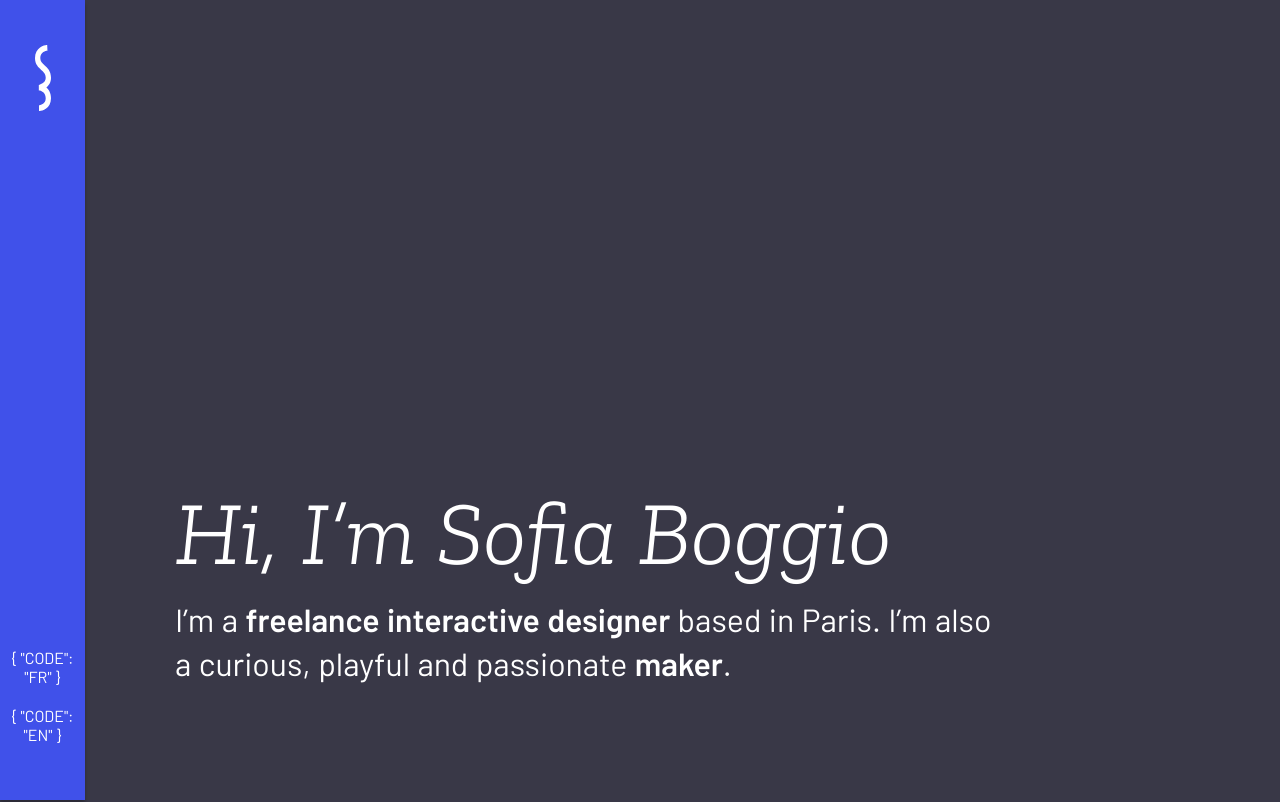
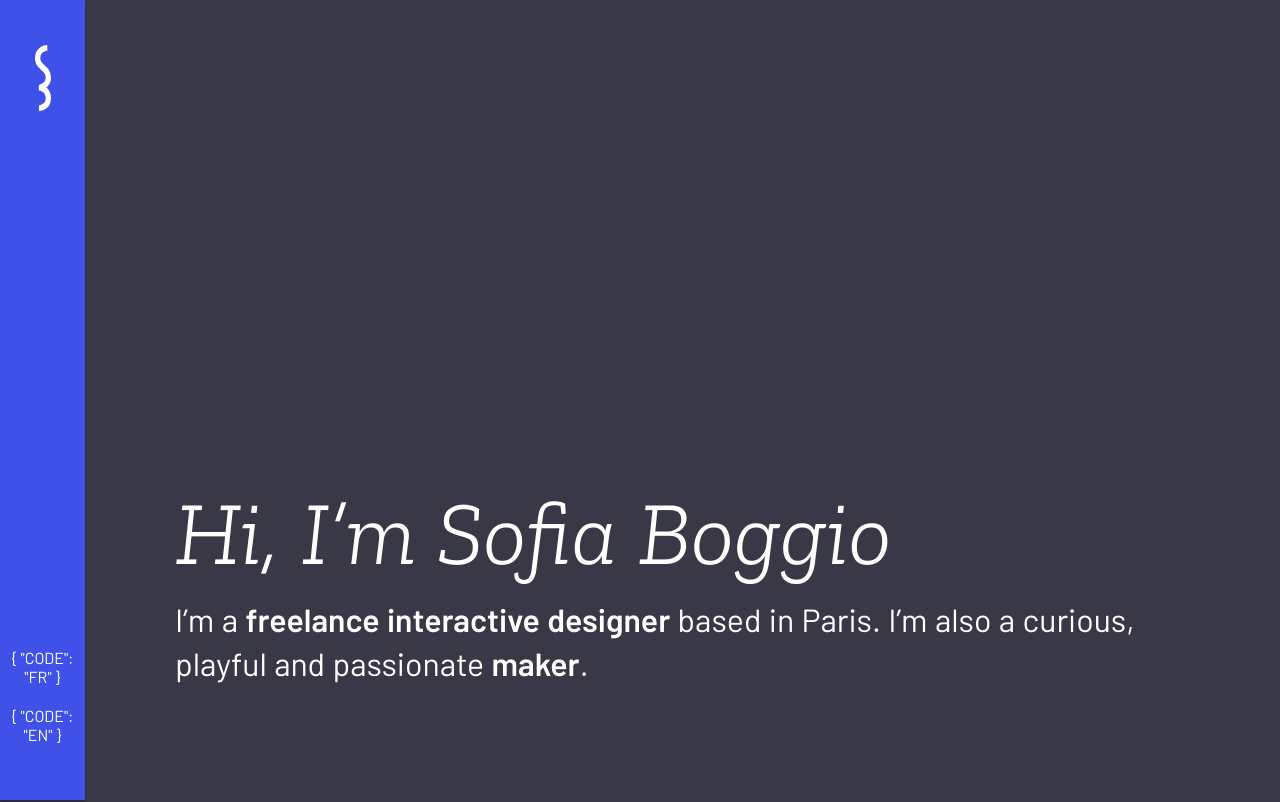
Before and after one commit to jfngoo/sofia-portfolio, a Nuxt app: page / in a window 1280 px wide. Shown: the top 802 px of the page. Built offline with nearby package versions, Linux system fonts and the light colour scheme.

Commit message:
Better responsive (md)

```diff
--- a/assets/style/typo.scss
+++ b/assets/style/typo.scss
@@ -10,14 +10,15 @@
     margin-left: 115px;
     margin-right: 50px;
 
-    @media all and (max-width: $breakpoint-sm) {
-      margin-left: 24px;
-    }
-
     & > .title {
       font-family: $zilla_slab;
       font-size: $f76;
       line-height: $f80;
+
+      @media all and (max-width: $breakpoint-md) {
+        font-size: $f64;
+        line-height: $f64;
+      }
 
       @media all and (max-width: $breakpoint-sm) {
         font-size: $f40;
--- a/assets/style/variables.scss
+++ b/assets/style/variables.scss
@@ -13,6 +13,10 @@ $menu_width: 85px;
 $project_container_padding: 115px;
 
 $breakpoint-sm: 600px;
+$breakpoint-md: 1200px;
+
+$large-padding: 90px;
+$medium-padding: 60px;
 
 // FONT SIZE
 $f8: 0.5rem;
--- a/components/Intro.vue
+++ b/components/Intro.vue
@@ -15,14 +15,10 @@ export default {
 </script>
 
 <style lang="scss">
-
 @import '../assets/style/variables';
 
 .intro {
-  color: $font_color;
-  max-width: 834px;
-
-  & > h1.title {
+  & > .title {
     margin-bottom: 16px;
     font-family: $zilla_slab;
     font-size: $f76;
@@ -34,7 +30,7 @@ export default {
     }
   }
 
-  & > p.subtitle {
+  & > .subtitle {
     font-size: $f32;
     line-height: $f48;
 
--- a/components/ProjectThumbnail.vue
+++ b/components/ProjectThumbnail.vue
@@ -84,6 +84,14 @@ export default {
     & > .text {
       margin-left: 115px;
       margin-right: 50px;
+
+      @media all and (max-width: $breakpoint-md) {
+        margin-left: 80px;
+      }
+
+      @media all and (max-width: $breakpoint-sm) {
+        margin-left: 24px;
+      }
     }
 
     & > .start-button {
--- a/components/projects/InfoBar.vue
+++ b/components/projects/InfoBar.vue
@@ -72,6 +72,10 @@ export default {
   justify-content: space-between;
   align-items: center;
 
+  @media screen and (max-width: $breakpoint-md) {
+    padding: 15px 35px;
+  }
+
   @media screen and (max-width: $breakpoint-sm) {
     padding: 15px 0;
   }
--- a/components/projects/NextBar.vue
+++ b/components/projects/NextBar.vue
@@ -69,6 +69,8 @@ $horizontalPadding: 115px;
   justify-content: space-between;
   align-items: center;
 
+  overflow: hidden;
+
   @media screen and (max-width: $breakpoint-sm) {
     justify-content: flex-end;
   }
@@ -116,7 +118,10 @@ $horizontalPadding: 115px;
         background: $font_color;
         height: 2px;
         width: calc(#{$horizontalPadding} - 30px);
-        overflow: hidden;
+
+        @media screen and (max-width: $breakpoint-md) {
+          width: calc(#{$medium-padding} - 30px);
+        }
       }
     }
   }
--- a/i18n/fr.json
+++ b/i18n/fr.json
@@ -1,6 +1,7 @@
 {
   "title": "Hi, I’m Sofia Boggio",
   "subtitle": "I’m a <b>freelance interactive designer</b> based in Paris. I’m also a curious, playful and passionate <b>maker</b>.",
+  "about": "From conception to monitoring, by way of user experience and user interface ; I can relevantly step in at any moment of your project.",
   "view-project": "Voir le projet",
   "a-project-with": "Un projet avec",
   "next": "Suivant",
--- a/pages/_id.vue
+++ b/pages/_id.vue
@@ -141,6 +141,10 @@ export default {
         padding: 0 115px;
         margin: 104px 0;
 
+        @media screen and (max-width: $breakpoint-md) {
+          padding: 0 $medium-padding;
+        }
+
         @media screen and (max-width: $breakpoint-sm) {
           padding: 0 24px;
         }
--- a/pages/index.vue
+++ b/pages/index.vue
@@ -22,11 +22,8 @@
 
 <script>
 import Vue from 'vue'
-import ProjectThumbnail from '../components/ProjectThumbnail'
 
 export default Vue.extend({
-  components: { ProjectThumbnail },
-
   computed: {
     projects () {
       return this.$i18n.messages[this.$i18n.locale].projects
@@ -56,6 +53,11 @@ export default Vue.extend({
   font-family: $barlow;
   padding-left: $menu_width;
   padding-bottom: 60px;
+  color: $font_color;
+
+  @media all and (max-width: $breakpoint-md) {
+    padding: 0 0 10px $menu_width;
+  }
 
   @media all and (max-width: $breakpoint-sm) {
     padding: 0 24px 30px;
@@ -66,7 +68,11 @@ export default Vue.extend({
   min-height: 100vh;
   display: flex;
   align-items: flex-end;
-  padding: 0 90px 115px;
+  padding: 0 $large-padding 115px;
+
+  @media screen and (max-width: $breakpoint-md) {
+    padding: 0 $medium-padding 60px;
+  }
 
   @media all and (max-width: $breakpoint-sm) {
     min-height: auto;
@@ -75,7 +81,11 @@ export default Vue.extend({
 }
 
 .project-thumbnail {
-  margin: 40px 90px;
+  margin: 40px $large-padding;
+
+  @media screen and (max-width: $breakpoint-md) {
+    margin: $medium-padding;
+  }
 
   @media screen and (max-width: $breakpoint-sm) {
     margin: 24px 0;
```
